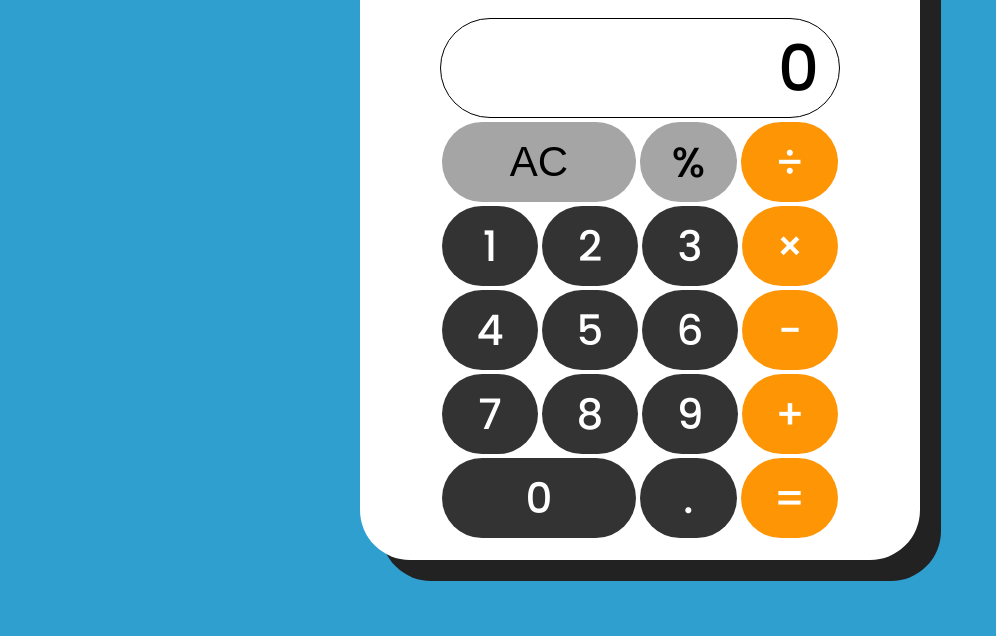
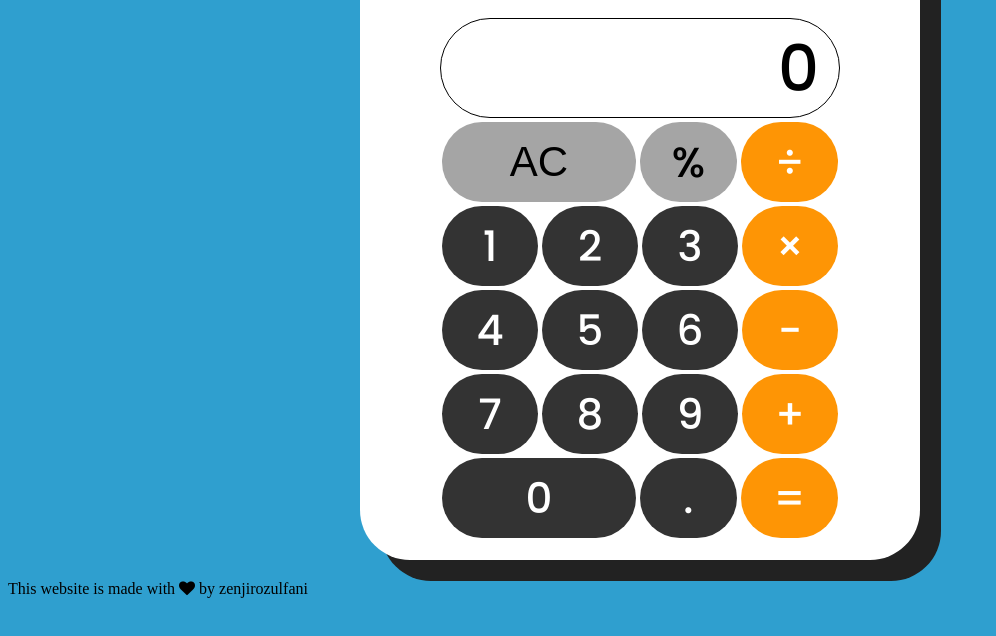
Before and after one commit to zenjirozulfani/calculator, a plain HTML site: page index.html in a window 1280 px wide. Shown: the part 96-732 px from the top of the page, without its empty margins (0-996 px from the left). Drawn offline with Linux system fonts and the light colour scheme.

Commit message:
Update index.html

```diff
--- a/index.html
+++ b/index.html
@@ -7,6 +7,7 @@
 	<title>Calculator</title>
 	<link rel="stylesheet" href="stylesheet.css">
 	<link href="https://fonts.googleapis.com/css2?family=Poppins:wght@500&display=swap" rel="stylesheet">
+	<link rel="stylesheet" href="https://cdnjs.cloudflare.com/ajax/libs/font-awesome/4.7.0/css/font-awesome.min.css">
 
 </head>
 <body>
@@ -46,6 +47,9 @@
 		</div>
 	</div>
 	</div>
+	<footer>
+		<p>This website is made with <i class="fa fa-heart" aria-hidden="true"></i> by zenjirozulfani</p>
+	</footer>
 	<script type="text/javascript" src="script.js"></script>
 </body>
 </html>
```
